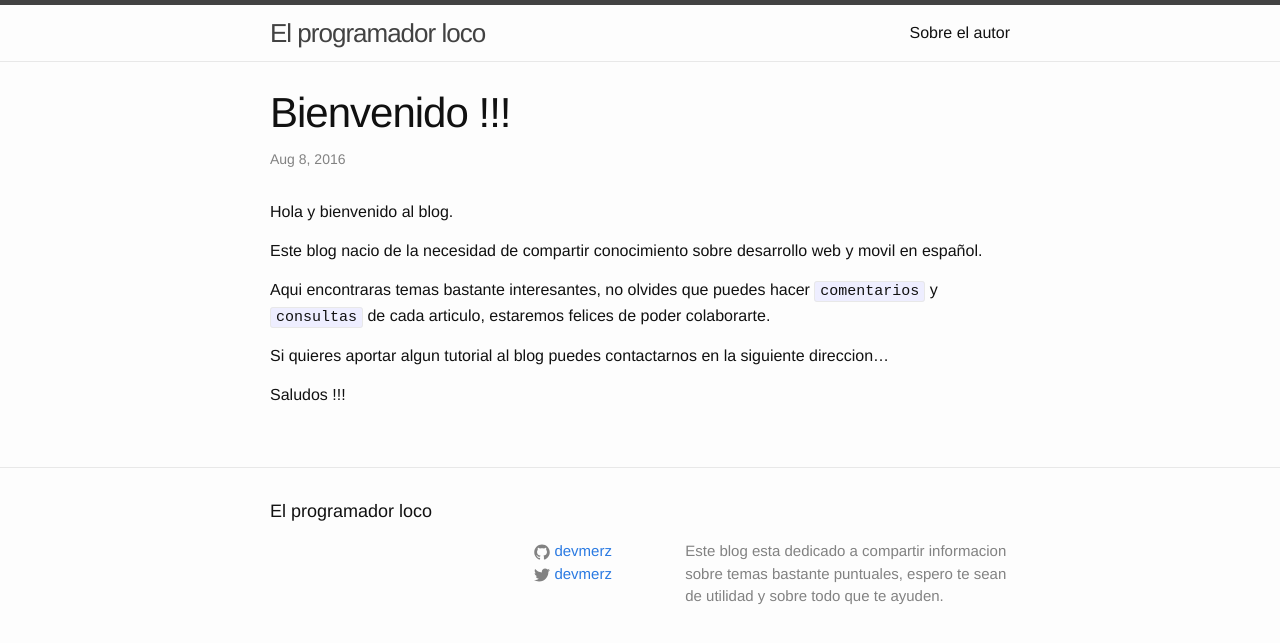
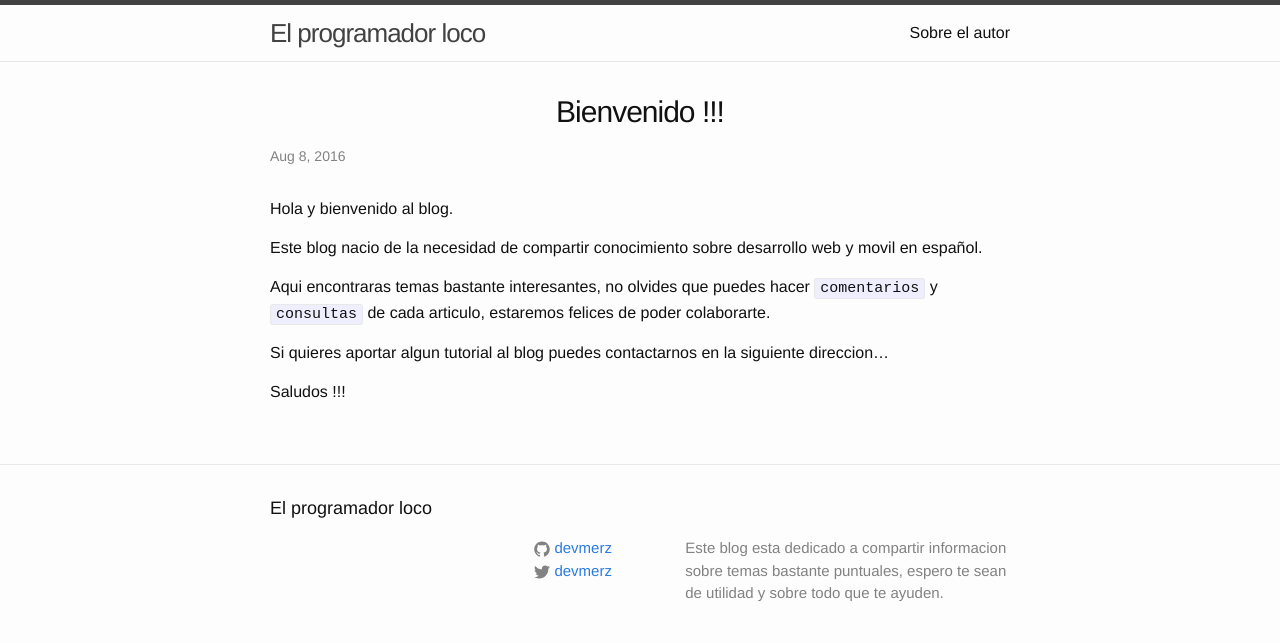
Before and after one commit to devmerz/devmerz.github.io, a Jekyll site: the page built from _posts/2016-08-08-welcome-to-jekyll.markdown, in a window 1280 px wide. Shown: the top 643 px of the page. Built offline with Jekyll 4.4.1, drawn with Linux system fonts in a browser that asks for light colours; comment, search, counter and statistics services are not loaded.

Commit message:
Add css file to All Blog

```diff
--- a/_includes/head.html
+++ b/_includes/head.html
@@ -11,4 +11,5 @@
   <link rel="stylesheet" href="{{ "/css/main.css" | prepend: site.baseurl }}">
   <link rel="canonical" href="{{ page.url | replace:'index.html','' | prepend: site.baseurl | prepend: site.url }}">
   <link rel="alternate" type="application/rss+xml" title="{{ site.title }}" href="{{ "/feed.xml" | prepend: site.baseurl | prepend: site.url }}" />
+  <link rel="stylesheet" href="/css/site.css">
 </head>
--- /dev/null
+++ b/css/site.css
@@ -0,0 +1,5 @@
+header .post-title{
+	font-size: 30px;
+	text-align: center;
+	line-height: 1.3;
+}
```
